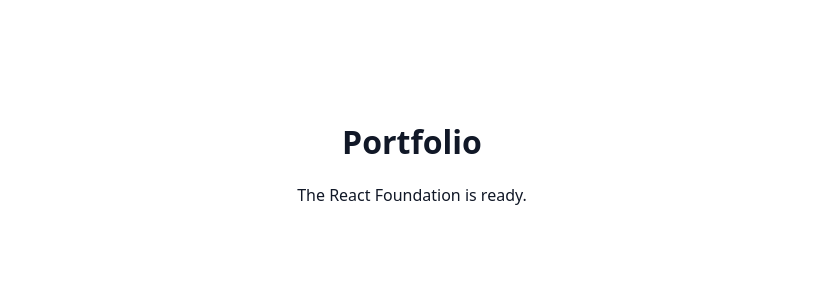
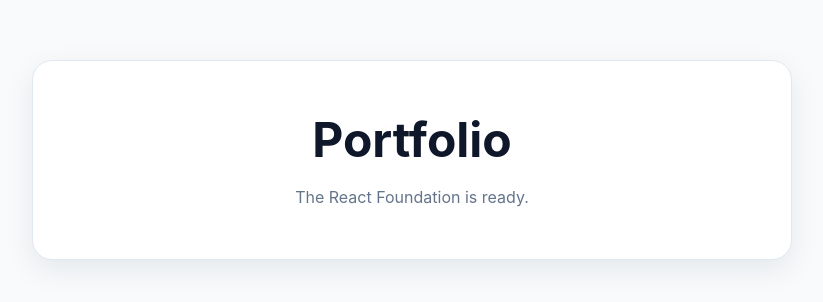
Before and after one commit to Hermit-commits-code/portfolio-react, a React app: page / in a window 1280 px wide. Shown: the part 240-542 px from the top of the page, without its empty margins (228-1051 px from the left). Built offline with nearby package versions, Linux system fonts and the light colour scheme; the HTML template or start-up script is replaced by a standard one.

Commit message:
style: add global design tokens

```diff
--- a/src/App.css
+++ b/src/App.css
@@ -2,9 +2,34 @@
   min-height: 100vh;
   display: grid;
   place-items: center;
-  padding: 2rem;
+  padding: var(--space-6);
 }
 
 .app__content {
+  width: min(100%, var(--content-width));
+  padding: var(--space-12);
   text-align: center;
+  background-color: var(--color-surface);
+  border: 1px solid var(--color-border);
+  border-radius: var(--radius-lg);
+  box-shadow: var(--shadow-md);
 }
+
+.app__content h1 {
+  margin-bottom: var(--space-3);
+}
+
+.app__content p {
+  margin-bottom: 0;
+  color: var(--color-text-muted);
+}
+
+@media (max-width: 639px) {
+  .app {
+    padding: var(--space-4);
+  }
+
+  .app__content {
+    padding: var(--space-8) var(--space-6);
+  }
+}
--- a/src/index.css
+++ b/src/index.css
@@ -1,3 +1,103 @@
+:root {
+  /* Colors */
+  --color-background: #f8fafc;
+  --color-background-secondary: #f1f5f9;
+
+  --color-surface: #ffffff;
+  --color-surface-hover: #f8fafc;
+
+  --color-text-primary: #0f172a;
+  --color-text-secondary: #475569;
+  --color-text-muted: #64748b;
+
+  --color-primary: #2563eb;
+  --color-primary-hover: #1d4ed8;
+  --color-primary-active: #1e40af;
+
+  --color-accent: #14b8a6;
+  --color-accent-hover: #0d9488;
+
+  --color-border: #e2e8f0;
+  --color-border-strong: #cbd5e1;
+
+  --color-success: #16a34a;
+  --color-warning: #d97706;
+  --color-danger: #dc2626;
+
+  /* Typography */
+  --font-family-primary:
+    Inter, system-ui, -apple-system, BlinkMacSystemFont, "Segoe UI", sans-serif;
+
+  --font-size-xs: 0.75rem;
+  --font-size-sm: 0.875rem;
+  --font-size-base: 1rem;
+  --font-size-lg: 1.125rem;
+  --font-size-xl: 1.25rem;
+  --font-size-2xl: 1.5rem;
+  --font-size-3xl: 1.875rem;
+  --font-size-4xl: 2.25rem;
+  --font-size-5xl: 3rem;
+  --font-size-6xl: 3.75rem;
+
+  --font-weight-regular: 400;
+  --font-weight-medium: 500;
+  --font-weight-semibold: 600;
+  --font-weight-bold: 700;
+
+  --line-height-tight: 1.2;
+  --line-height-heading: 1.3;
+  --line-height-body: 1.7;
+
+  /* Spacing */
+  --space-1: 0.25rem;
+  --space-2: 0.5rem;
+  --space-3: 0.75rem;
+  --space-4: 1rem;
+  --space-5: 1.25rem;
+  --space-6: 1.5rem;
+  --space-8: 2rem;
+  --space-10: 2.5rem;
+  --space-12: 3rem;
+  --space-16: 4rem;
+  --space-20: 5rem;
+  --space-24: 6rem;
+
+  /* Border Radius */
+  --radius-sm: 0.5rem;
+  --radius-md: 0.75rem;
+  --radius-lg: 1.25rem;
+  --radius-xl: 1.75rem;
+  --radius-pill: 999px;
+
+  /* Shadows */
+  --shadow-sm: 0 4px 12px rgba(15, 23, 42, 0.06);
+  --shadow-md: 0 10px 30px rgba(15, 23, 42, 0.08);
+  --shadow-lg: 0 20px 50px rgba(15, 23, 42, 0.12);
+  --shadow-hover: 0 24px 60px rgba(15, 23, 42, 0.14);
+
+  /* Layout */
+  --container-width: 1200px;
+  --content-width: 760px;
+  --header-height: 72px;
+
+  /* Transitions */
+  --transition-fast: 150ms ease;
+  --transition-base: 250ms ease;
+  --transition-slow: 350ms ease;
+
+  font-family: var(--font-family-primary);
+  font-size: var(--font-size-base);
+  font-weight: var(--font-weight-regular);
+  line-height: var(--line-height-body);
+  color: var(--color-text-secondary);
+  background-color: var(--color-background);
+
+  font-synthesis: none;
+  text-rendering: optimizeLegibility;
+  -webkit-font-smoothing: antialiased;
+  -moz-osx-font-smoothing: grayscale;
+}
+
 *,
 *::before,
 *::after {
@@ -6,20 +106,69 @@
 
 html {
   color-scheme: light;
+  scroll-behavior: smooth;
 }
 
 body {
   margin: 0;
   min-width: 320px;
   min-height: 100vh;
-  font-family:
-    system-ui,
-    -apple-system,
-    BlinkMacSystemFont,
-    "Segoe UI",
-    sans-serif;
-  background: #ffffff;
-  color: #111827;
+  background-color: var(--color-background);
+  color: var(--color-text-secondary);
+}
+
+#root {
+  min-height: 100vh;
+}
+
+h1,
+h2,
+h3,
+h4,
+h5,
+h6,
+p {
+  margin-top: 0;
+}
+
+h1,
+h2,
+h3,
+h4,
+h5,
+h6 {
+  color: var(--color-text-primary);
+  line-height: var(--line-height-heading);
+}
+
+h1 {
+  font-size: var(--font-size-5xl);
+  font-weight: var(--font-weight-bold);
+}
+
+h2 {
+  font-size: var(--font-size-4xl);
+  font-weight: var(--font-weight-bold);
+}
+
+h3 {
+  font-size: var(--font-size-2xl);
+  font-weight: var(--font-weight-semibold);
+}
+
+p {
+  margin-bottom: var(--space-4);
+}
+
+a {
+  color: var(--color-primary);
+  text-decoration-thickness: 2px;
+  text-underline-offset: 0.2em;
+  transition: color var(--transition-fast);
+}
+
+a:hover {
+  color: var(--color-primary-hover);
 }
 
 button,
@@ -29,9 +178,42 @@ select {
   font: inherit;
 }
 
+button {
+  cursor: pointer;
+}
+
 img,
 picture,
 svg {
   display: block;
   max-width: 100%;
 }
+
+:focus-visible {
+  outline: 3px solid rgba(37, 99, 235, 0.35);
+  outline-offset: 3px;
+}
+
+@media (max-width: 639px) {
+  h1 {
+    font-size: var(--font-size-4xl);
+  }
+
+  h2 {
+    font-size: var(--font-size-3xl);
+  }
+}
+
+@media (prefers-reduced-motion: reduce) {
+  html {
+    scroll-behavior: auto;
+  }
+
+  *,
+  *::before,
+  *::after {
+    transition-duration: 0.01ms !important;
+    animation-duration: 0.01ms !important;
+    animation-iteration-count: 1 !important;
+  }
+}
```
